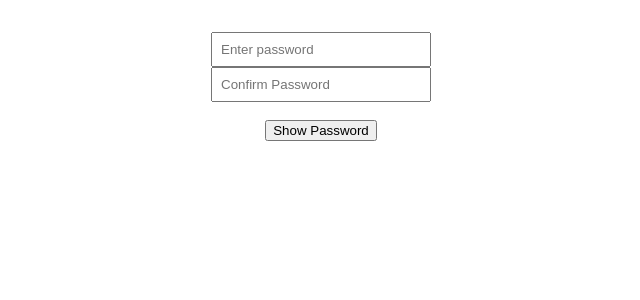
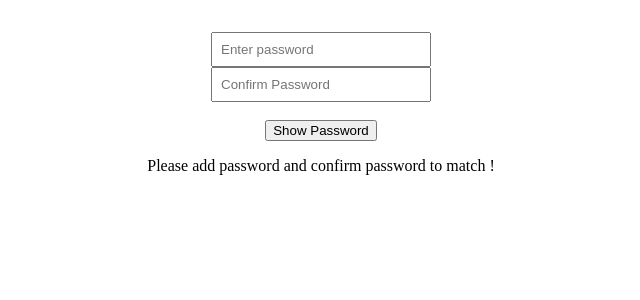
Before and after one commit to neel132/nihilent-angular-training, an Angular app: page / in a window 1280 px wide. Shown: the top 300 px of the page, without its empty margins (319-959 px from the left). Built offline with nearby package versions, Linux system fonts and the light colour scheme.

Commit message:
feat: added else by using ng-template

```diff
--- a/src/app/app.component.html
+++ b/src/app/app.component.html
@@ -8,5 +8,8 @@
   <button (click)="toggleVisibility()">
     {{isVisible() ? 'Hide' : 'Show'}} Password
   </button>
-  <p *ngIf="password() !=='' && confirmPassword() !== ''">{{ passwordsDoNotMatch() ? 'Passwords do not match' : 'Password matches' }}</p>
+  <p *ngIf="password() !=='' && confirmPassword() !== ''; else passwordMatch">{{ passwordsDoNotMatch() ? 'Passwords do not match' : 'Password matches' }}</p>
+  <ng-template #passwordMatch>
+    <p>Please add password and confirm password to match !</p>
+  </ng-template>
 </div>
```
